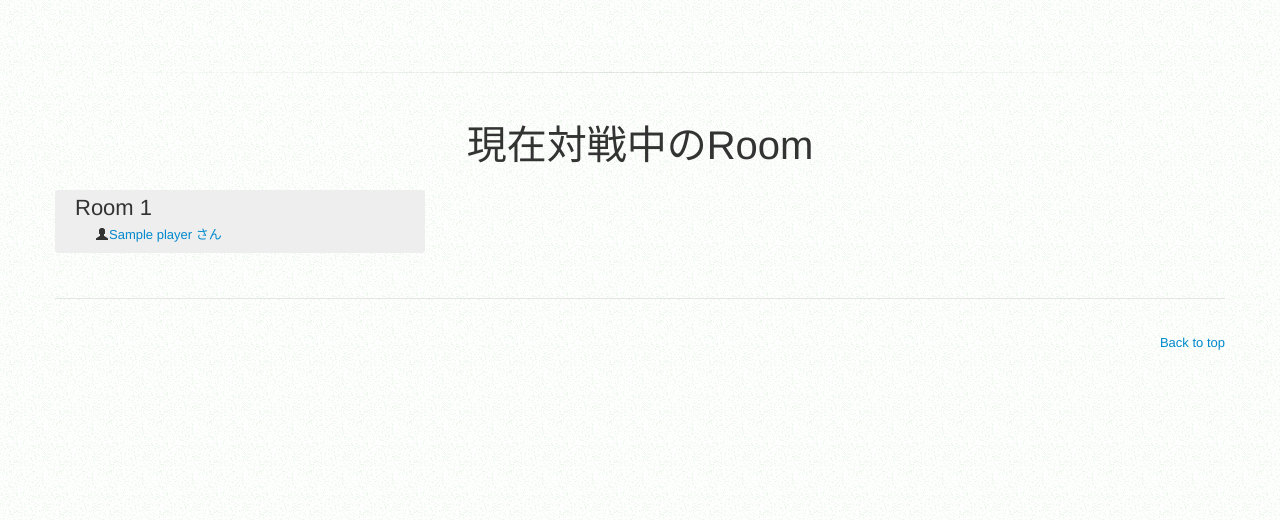
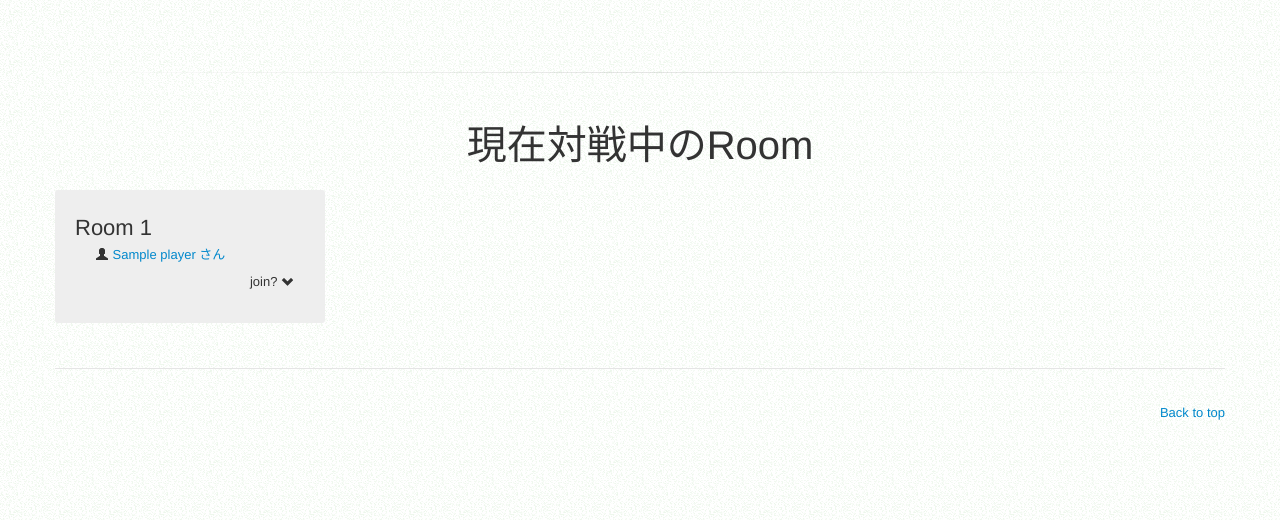
Before and after one commit to keiko713/shiritori, a Django app: template templates/index.html in a window 1280 px wide. Shown: the part 280-800 px from the top of the page. Run offline with Django 3.2, Linux system fonts and the light colour scheme; the template is opened without the code that fills it: most values are stand-ins (such as "Sample title", 1, 10 or a date in 2020).

Commit message:
modify graphical bugs, add function for join the game

```diff
--- a/templates/css/docs.css
+++ b/templates/css/docs.css
@@ -81,9 +81,6 @@ hr.soften {
 }
 
 /* Game List */
-.game-list .row {
-  margin-bottom: 9px;
-}
 .game-list h1 {
   margin: 36px 0 27px;
   font-size: 40px;
@@ -96,11 +93,10 @@ hr.soften {
 }
 .game-list h2 {
   font-size: 22px;
-  margin-left: 20px;
 }
 .game-list p {
   margin-right: 10px;
-  margin-left: 40px;
+  margin-left: 20px;
 }
 .game-list .bs-icon {
   float: left;
@@ -111,12 +107,28 @@ hr.soften {
   float: left;
   margin: 4px 5px 0 0;
 }
-
-.game-list .span4 {
+.show-grid {
+  margin-top: 10px;
+  margin-bottom: 20px;
+}
+.show-grid .span3 {
   background-color: #eee;
   -webkit-border-radius: 3px;
      -moz-border-radius: 3px;
           border-radius: 3px;
+  min-height: 30px;
+  line-height: 30px;
+}
+.show-grid .span2 {
+  min-height: 30px;
+  line-height: 30px;
+}
+.rooms {
+  margin: 20px;
+}
+
+/** newgame **/
+.new-game .span3 {
   min-height: 30px;
   line-height: 30px;
 }
--- a/templates/index.html
+++ b/templates/index.html
@@ -37,15 +37,34 @@
 
 <div class="game-list">
   <h1>現在対戦中のRoom</h1>
+  {% if error_message %}
+  <div class="alert alert-error">
+    {{ error_message }}
+  </div><!-- /alert error -->
+  {% endif %}
   {% if gameplayers_list %}
-  <div class="row">
+  <div class="row show-grid">
     {% for gameplayers in gameplayers_list %}
-    <div class="span4">
+    <div class="span3">
+      <div class="rooms">
       <h2>Room {{ gameplayers.0.game.id }}</h2>
       {% for gameplayer in gameplayers %}
-        <p><a href="/game/{{ gameplayer.id }}/"><i class="icon-user"></i>{{ gameplayer.player.name }} さん</a></p>
+      <p><a href="/game/{{ gameplayer.id }}/"><i class="icon-user"></i> {{ gameplayer.player.name }} さん</a></p>
       {% endfor %}
-    </div><!-- /span4 -->
+      <p style="cursor: hand;" onclick="show('jgf{{ gameplayers.0.game.id }}');" class="pull-right">join? <i class="icon-chevron-down" id="jgf{{ gameplayers.0.game.id }}_icon"></i></p><br>
+      <div class="joingame-form hide" id="jgf{{ gameplayers.0.game.id }}">
+        <form class="form-inline" action="/" method="post">
+        {% csrf_token %}
+        <input type="hidden" name="game_id" value="{{ gameplayers.0.game.id }}">
+        <input type="text" class="span2" placeholder="Name" name="player_name{{ gameplayers.0.game.id }}">
+        <button type="submit" class="btn btn-primary">join</button>
+        </form>
+      </div>
+      </div><!-- /rooms -->
+    </div><!-- /span3 -->
+    {% if forloop.counter|divisibleby:"4" %}
+    </div><div class="row show-grid">
+    {% endif %}
     {% endfor %}
   </div><!-- /row -->
   {% else %}
@@ -61,5 +80,16 @@
 <!-- JavaScript -->
 <script src="static/js/jquery-1.7.1.min.js"></script>
 <script src="static/js/bootstrap.min.js"></script>
+<script type="text/javascript">
+function show(id) {
+  if (document.getElementById(id).style.display == "block") {
+    document.getElementById(id).style.display = "none";
+    document.getElementById(id + "_icon").className = "icon-chevron-down";
+  } else {
+    document.getElementById(id).style.display = "block";
+    document.getElementById(id + "_icon").className = "icon-chevron-up";
+  }
+}
+</script>
 </body>
 </html>
```
Also changed, not shown: games/views.py (+35 -12 lines), templates/newgame/index.html (+4 -5 lines).
